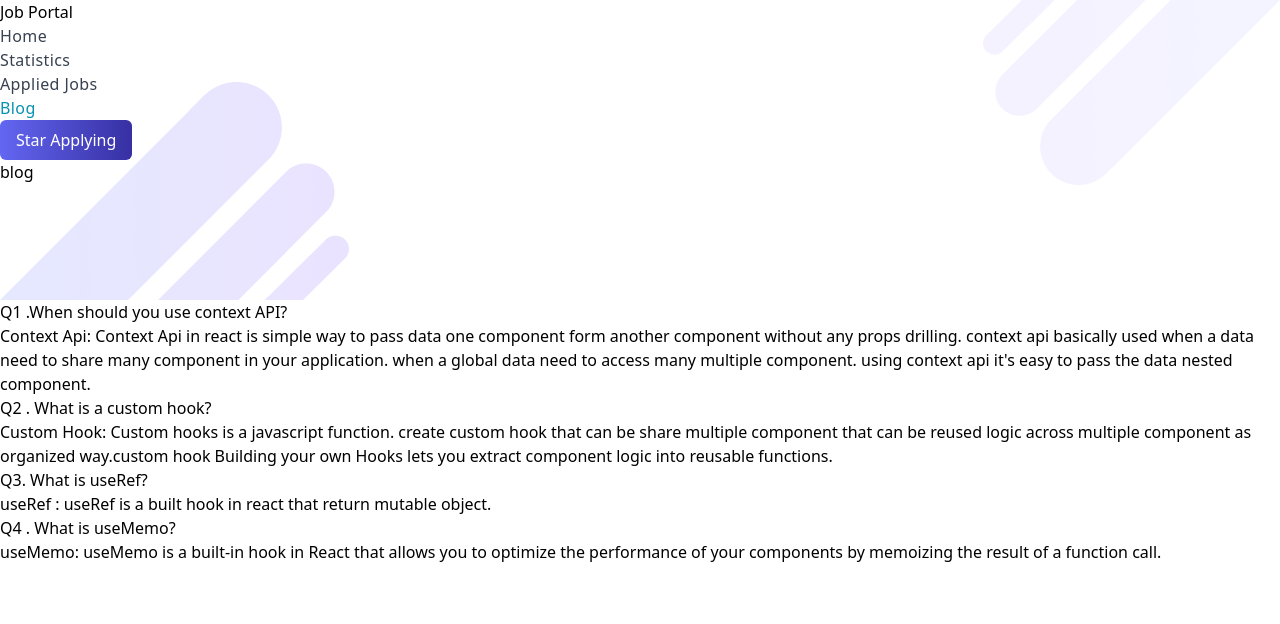
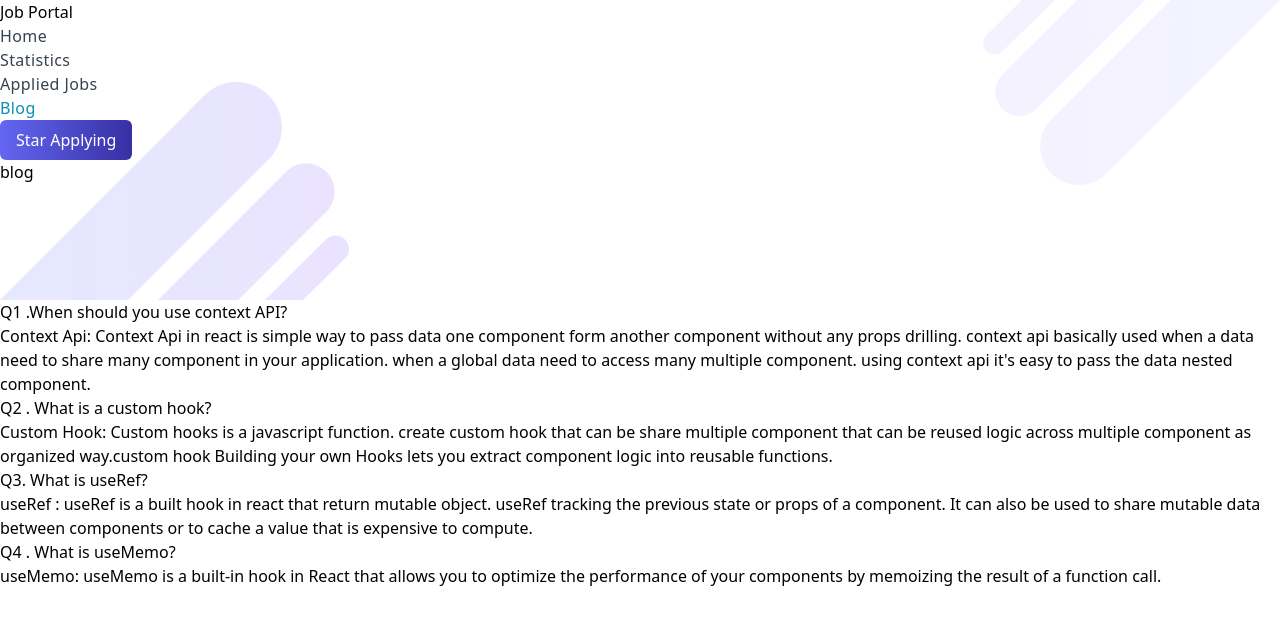
Before and after one commit to shukumar-542/job-portal, a React (Vite) app: page /blog in a window 1280 px wide. Shown: the top 624 px of the page. Built offline with nearby package versions, Linux system fonts and the light colour scheme.

Commit message:
added four question answer

```diff
--- a/src/components/Blog.jsx
+++ b/src/components/Blog.jsx
@@ -32,7 +32,10 @@ const Blog = () => {
                 <div className='my-5 bg-slate-100 p-5 rounded text-xl'>
                     <p>
                         <span className='font-bold'>useRef : </span>
-                       useRef is a built hook in react that return mutable object.
+                       useRef is a built hook in react that return mutable object. useRef
+                       tracking the previous state or props of a component. It can also be
+                       used to share mutable
+                        data between components or to cache a value that is expensive to compute.
                     </p>
                 </div>
 
--- a/src/components/Home.jsx
+++ b/src/components/Home.jsx
@@ -66,7 +66,7 @@ const Home = () => {
                 }
             </div>
             <div className='flex justify-center items-center pb-5'>
-                {!showAll && <span onClick={() => setShowAll(true)}><button className='btn-primary '>See More</button></span>}
+                {!showAll && <span onClick={() => setShowAll(true)}><button className='btn-primary '>See All Job</button></span>}
 
             </div>
 
```
